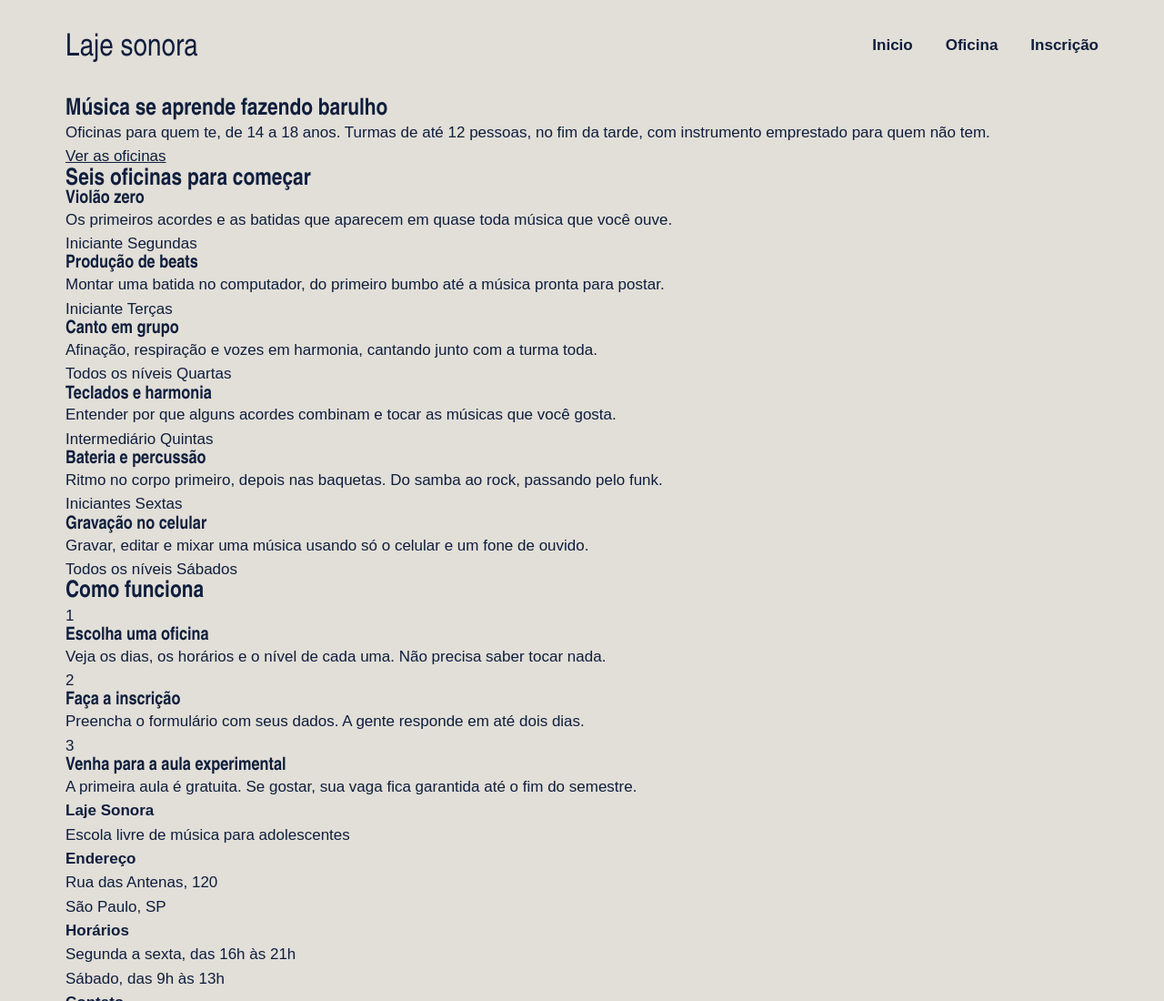
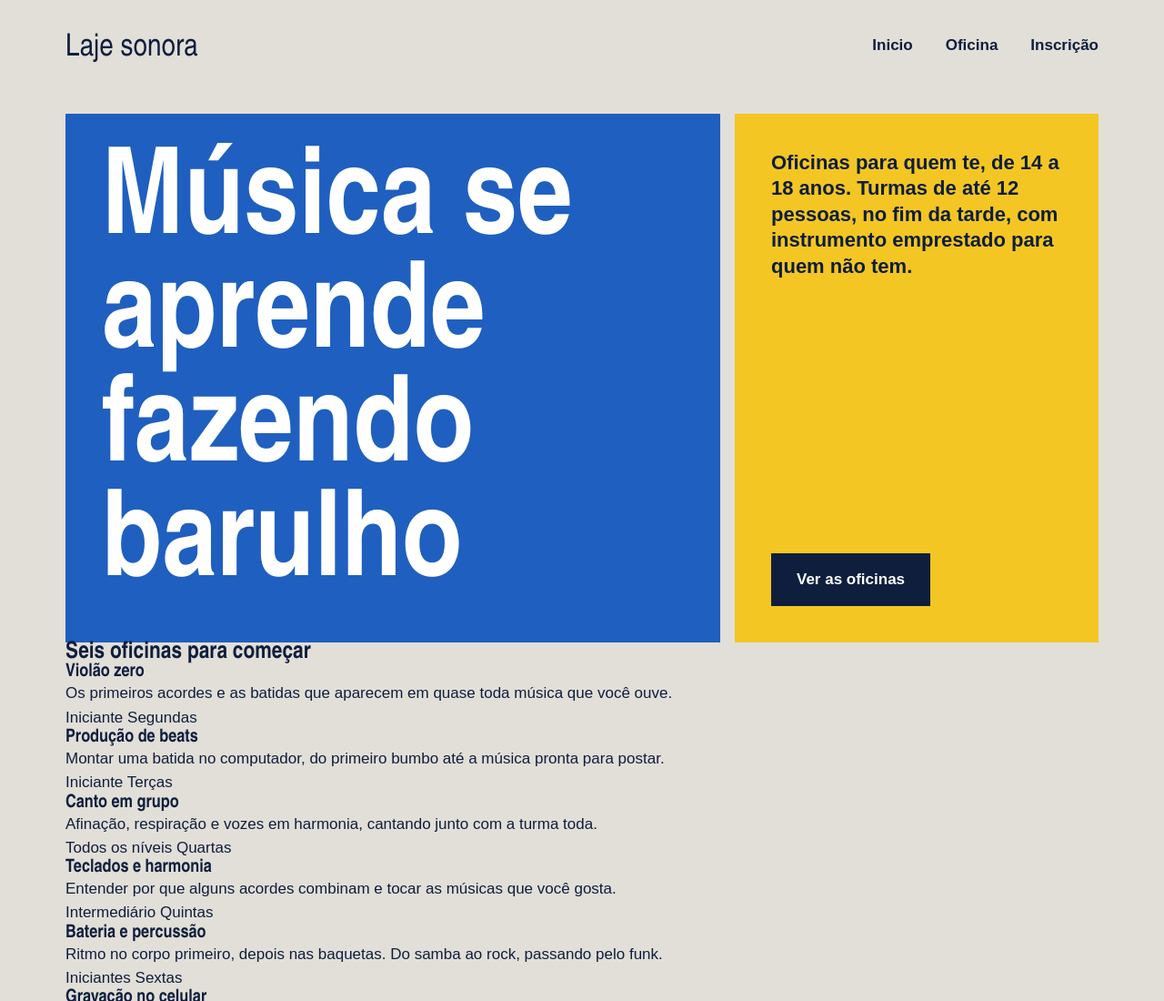
Before and after one commit to pedrogentil699/laje_sonora, a plain HTML site: page index.html in a window 1280 px wide. Shown: the top 1100 px of the page at 91% size. Drawn offline with Linux system fonts and the light colour scheme; a web font is replaced by a local one.

Commit message:
Cartazes do topo

```diff
--- a/index.css
+++ b/index.css
@@ -74,3 +74,60 @@ h1, h2, h3{
 .menu a.atual:hover {
     border-bottom-color: var(--fita);
 }
+
+.cartazes {
+    margin-top: 16px;
+    display: flex;
+    gap: 16px;
+}
+
+.cartaz {
+    padding: 40px;
+}
+
+.cartaz-principal {
+    background: var(--caixa-dagua);
+    color: var(--branco);
+    flex: 2;
+}
+
+.cartaz-principal h1{
+    font-size: 132px;
+    width: 9ch;
+}
+
+.cartaz-lateral {
+    background: var(--fita);
+    flex: 1;
+    display: flex;
+    flex-direction: column;
+    justify-content: space-between;
+    gap: 32px;
+    align-items: flex-start;
+}
+
+.cartaz-lateral p {
+    font-size: 22px;
+    font-weight: 600;
+    line-height: 1.3;
+}
+
+.botao {
+    background: var(--tinta);
+    color: var(--branco);
+    font-weight: 700;
+    text-decoration: none;
+    padding: 16px 28px;
+    border: none;
+    font-family: var(--fonte-texto);
+    font-size: 17px;
+    cursor: pointer;
+}
+
+.botao:hover {
+    background: var(--caixa-dagua);
+}
+
+.cartaz-lateral {
+    align-items: flex-start;
+}
--- a/index.html
+++ b/index.html
@@ -23,16 +23,16 @@
 
     <main>
         <section class="conteudo cartazes">
-            <div class="cartaz" class="cartaz-principal">
+            <div class="cartaz cartaz-principal">
                 <h1>Música se aprende fazendo barulho</h1>
             </div>
-            <div class="cartaz" class="cartaz-lateral">
+            <div class="cartaz cartaz-lateral">
                 <p>Oficinas para quem te, de 14 a 18 anos. Turmas de até 12 pessoas, no fim da tarde, com instrumento emprestado para quem não tem.</p>
                 <a href="oficinas.html" class="botao">Ver as oficinas</a>
             </div>
         </section>
 
-        <section class="conteudo" class="secao">
+        <section class="conteudo secao">
             <h2>Seis oficinas para começar</h2>
 
             <div class="cards">
```
